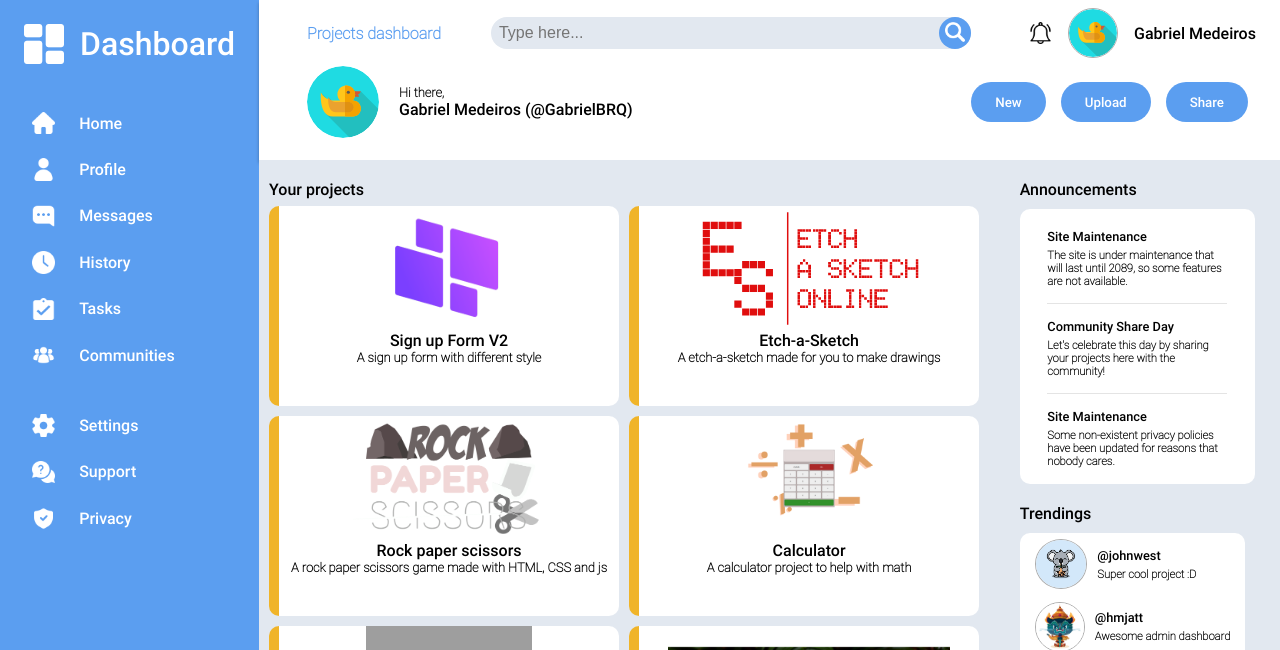
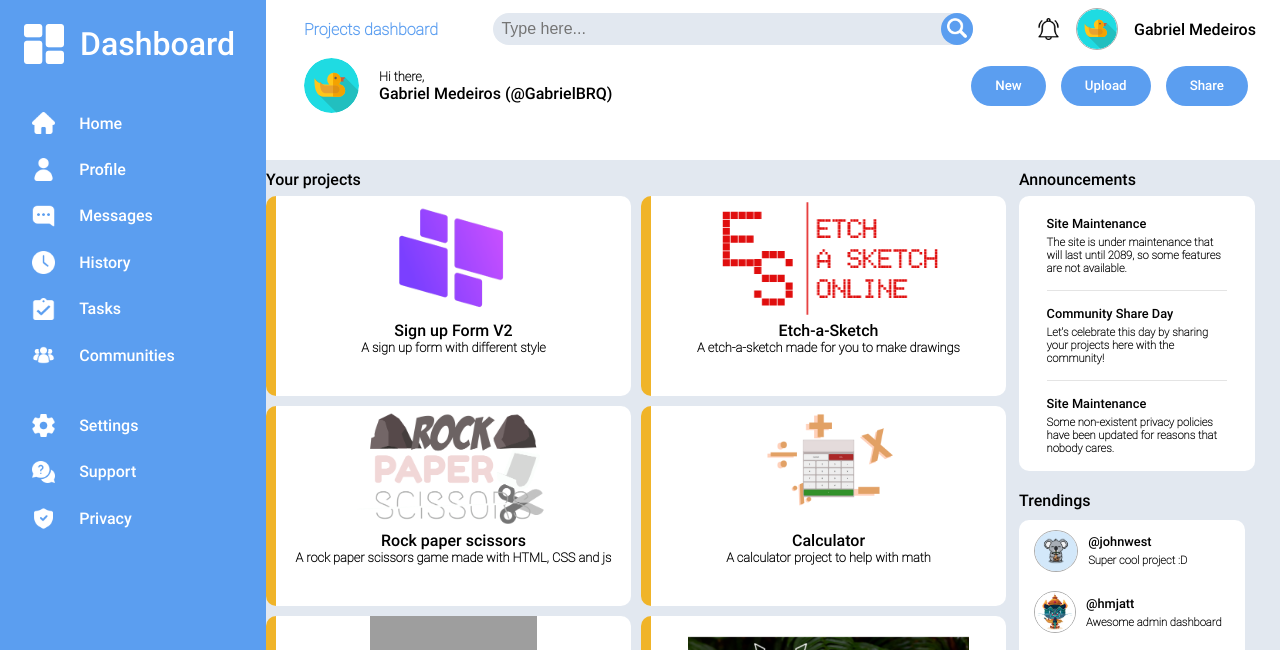
Before and after one commit to GabrielBRQ/projects-dashboard, a plain HTML site: page index.html in a window 1280 px wide. Shown: the top 650 px of the page. Drawn offline with Linux system fonts and the light colour scheme; grey boxes are pictures that could not be loaded.

Commit message:
add responsive design

```diff
--- a/index.html
+++ b/index.html
@@ -8,6 +8,7 @@
     <link rel="stylesheet" href="style.css">
 </head>
 <body>
+    <div class="teste">
         <div class="sidebar">
             <div class="dashboard-title">
                 <img class="title-icon" src="img/dashboard.png" alt="Dashboard icon">
@@ -27,6 +28,7 @@
                 <li><img class="icon" src="img/icons/help.png" alt="Support icon">Support</li>
                 <li><img class="icon" src="img/icons/insurance.png" alt="Privacy icon">Privacy</li>
             </ul>
+        </div>
     </div>
     <div class="header">
         <div class="search-box">
@@ -65,8 +67,9 @@
         </div>
     </div>
     <div class="content">
+        <p class="project-title">Your projects</p>
+        <p>Announcements</p>
         <div class="project-div">
-            <p class="project-title">Your projects</p>
             <div class="projects">
                 <a href="https://gabrielbrq.github.io/sign-up-form-v2/">
                     <img src="img/project logo/Logo-form.png" alt="Form logo">
@@ -112,7 +115,6 @@
         </div>
         <div class="news">
             <div class="announcements">
-                <p>Announcements</p>
                 <div class="ancmt-div">
                     <div class="ancmt-description">
                         <p class="news-title">Site Maintenance</p>
--- a/style.css
+++ b/style.css
@@ -33,14 +33,20 @@ li{
 }
 
 .sidebar{
+    width: 17%;
+    position: fixed;
     display: flex;
+    height: 100vh;
     padding: 3vh;
     background-color: #5b9ef0;
-    grid-row: 1 / 3;
     color: white;
     font-size: 1rem;
     flex-direction: column;
     gap: 6vh;
+}
+
+.teste {
+    grid-row: 1 / 3;
 }
 
 .dashboard-title{
@@ -62,12 +68,12 @@ li{
 
 .mini-profile-icon{
     border: rgb(173, 173, 173) 1px solid;
-    height: 6vh;
+    height: 40px;
     border-radius: 50%;
 }
 
 .profile-icon{
-    height: 9vh;
+    height: 55px;
     border-radius: 50%;
 }
 
@@ -188,20 +194,21 @@ li{
 .project-div{
     display: grid;
     height: 100%;
-    grid-template-columns: repeat(2, 350px);
-    grid-template-rows: 1rem 200px 200px 200px;
+    grid-template-columns: repeat(auto-fit, minmax(350px, 365px));
+    grid-template-rows: 200px 200px 200px;
     padding-top: 10px;
     font-weight: lighter;
     gap: 10px;
 }
 
 .project-title{
-    grid-column: 1 / 3;
+    height: 1rem;
 }
 
 .content{
     display: grid;
     grid-template-columns: 3fr 1fr;
+    grid-template-rows: 1rem;
     background-color: #E2E8F0;
     padding: 10px;
 }
@@ -232,10 +239,6 @@ a{
     border-left: 10px solid #5b9ef0;
     background-color: rgb(221, 219, 219);
     cursor: pointer;
-}
-
-.announcements{
-    padding-top: 10px;
 }
 
 .ancmt-div{
```
Lines whose indentation alone changed are shown as unchanged.
